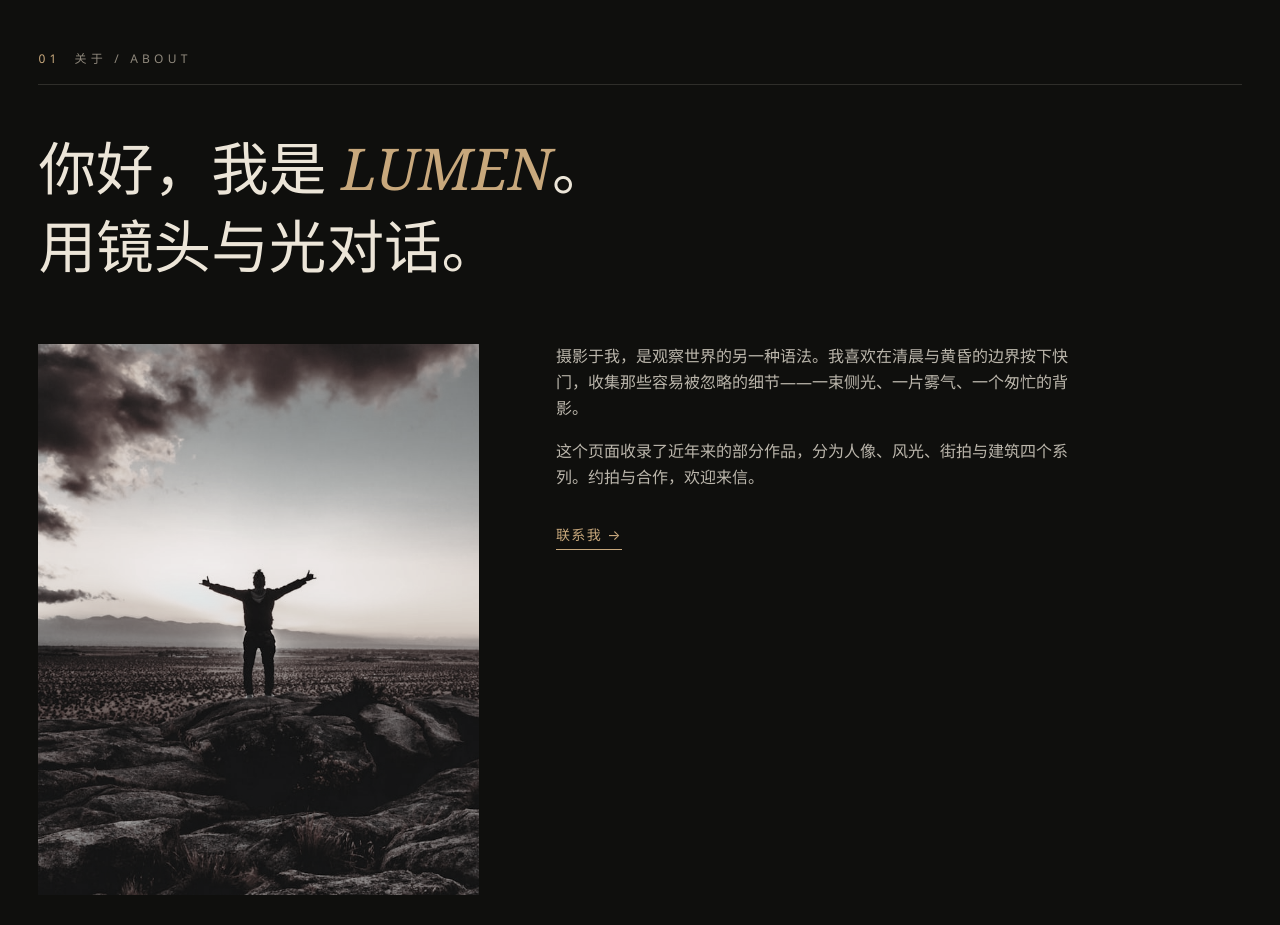
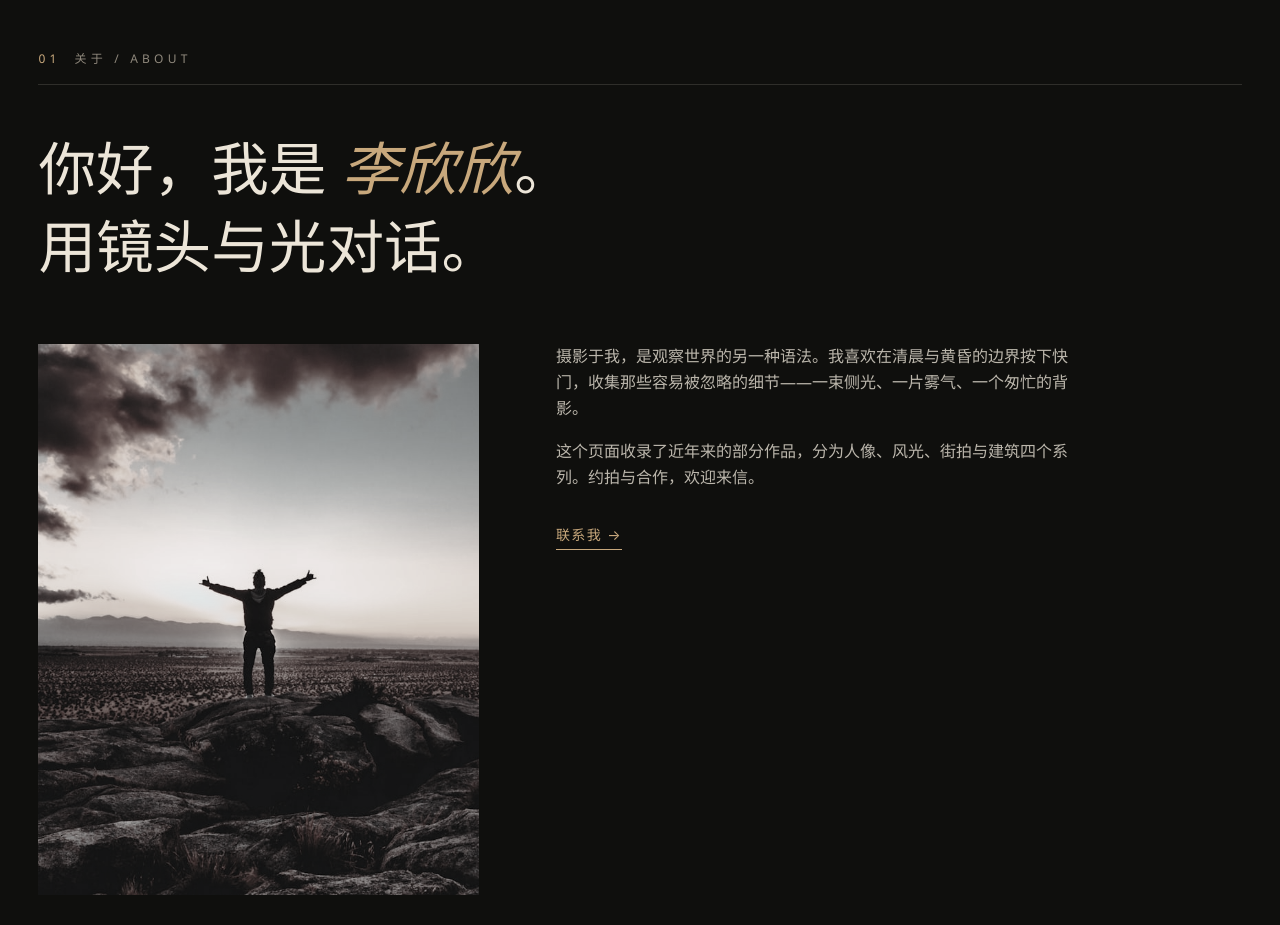
Before and after one commit to w614223343/JQING-website, a plain HTML site: page index.html in a window 1280 px wide. Shown: the part 980-1905 px from the top of the page. Drawn offline with Linux system fonts and the light colour scheme.

Commit message:
Update index.html

```diff
--- a/index.html
+++ b/index.html
@@ -64,7 +64,7 @@
 
   <section class="about container" id="about">
     <p class="sec-label reveal"><span class="sec-num">01</span>关于 / About</p>
-    <h2 class="about__head reveal d1">你好，我是 <em class="italic">LUMEN</em>。<br>用镜头与光对话。</h2>
+    <h2 class="about__head reveal d1">你好，我是 <em class="italic">李欣欣</em>。<br>用镜头与光对话。</h2>
     <div class="about__cols">
       <figure class="about__photo reveal d2"><img src="photos/about.jpg" alt="摄影师在山野间工作的剪影" loading="lazy"></figure>
       <div class="about__text reveal d3">
```
